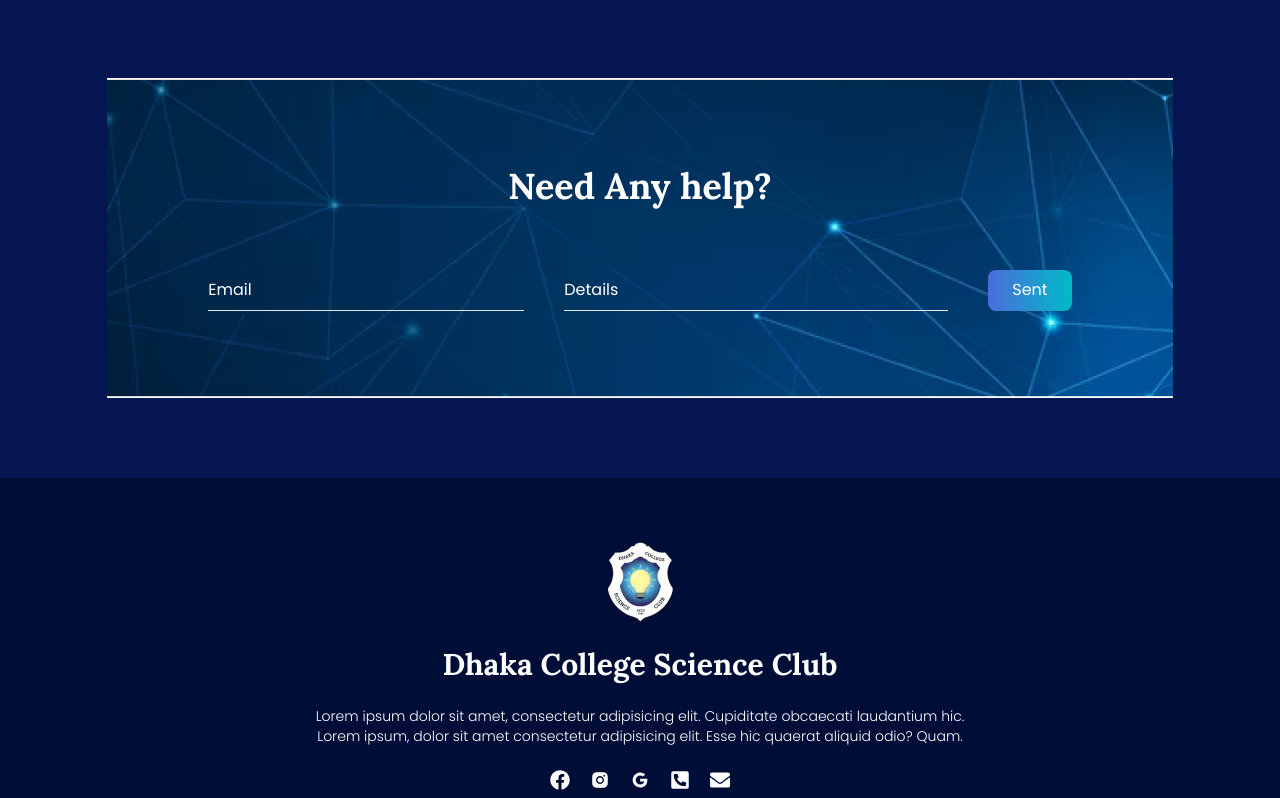
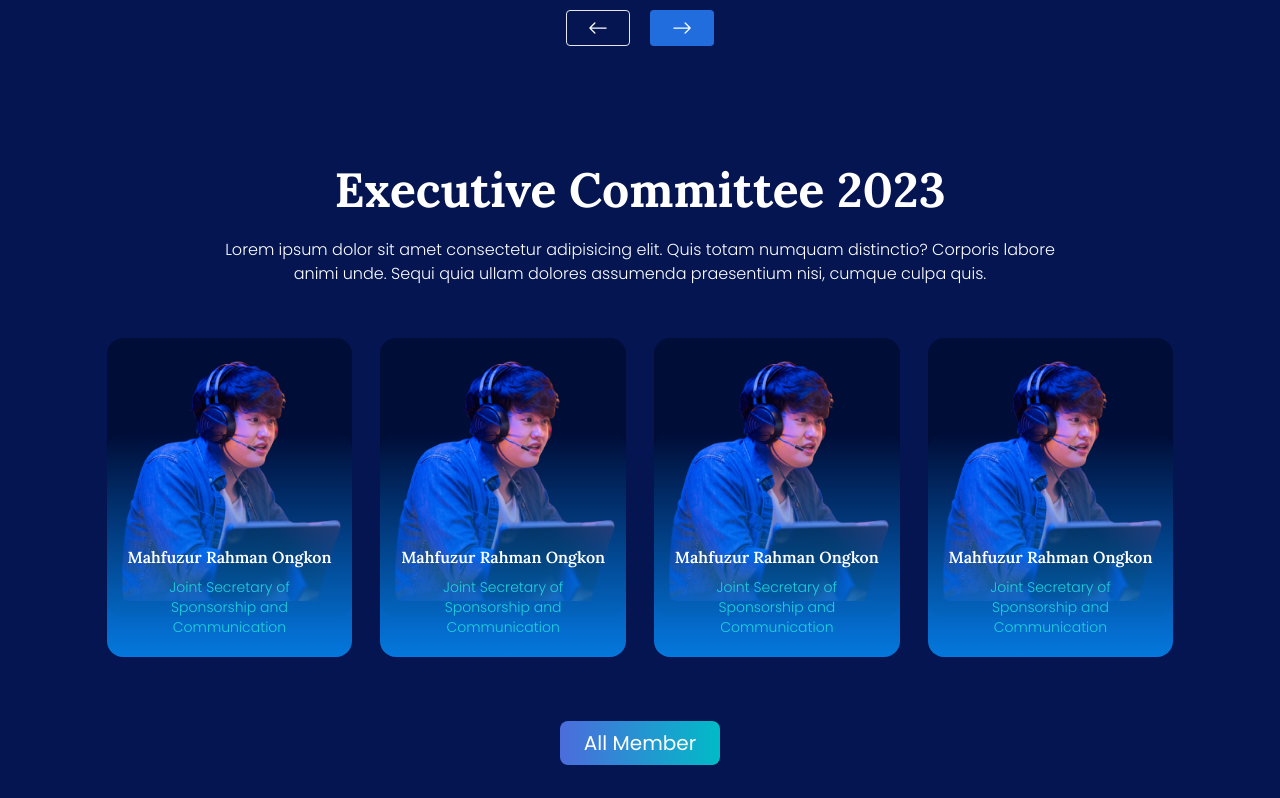
Before and after one commit to amirhamza24/science-club, a React (Vite) app: page / in a window 1280 px wide. Shown: the part 3502-4300 px from the top of the page. Built offline with nearby package versions, Linux system fonts and the light colour scheme.

Commit message:
committee home added

```diff
--- /dev/null
+++ b/src/components/Layout/Committee/Committee.jsx
@@ -0,0 +1,86 @@
+// import React from 'react';
+import committee from '../../../assets/committee/committee.png'
+
+const Committee = () => {
+    return (
+        <div className='pb-28 pt-10'>
+            <div className='w-10/12 mx-auto h-full'>
+                <div className='flex items-center justify-center h-full'>
+                    <div className='text-center space-y-6'>
+                        <div>
+                            <h2 className='title-font text-5xl font-bold'>Executive Committee 2023</h2>
+                        </div>
+
+                        <div className='body-font font-light'>
+                            <p>Lorem ipsum dolor sit amet consectetur adipisicing elit. Quis totam numquam distinctio? Corporis labore <br /> animi unde. Sequi quia ullam dolores assumenda praesentium nisi, cumque culpa quis.</p>
+                        </div>
+
+                        <div className='grid grid-cols-4 gap-7 pt-7'>
+                            <div className='relative rounded-2xl bg-[#000D37] py-4 px-2 mb-20'>
+                                <div className="rounded-2xl overflow-hidden">
+                                    <img src={committee} className='rounded-2xl' alt="" />
+                                </div>
+
+                                <div className="absolute -bottom-10 left-0 w-full">
+                                    <div className="space-y-2 pt-28 p-5 bg-gradient-to-b from-transparent to-[#0478dd] rounded-2xl">
+                                        <h3 className='title-font font-semibold'>Mahfuzur Rahman Ongkon</h3>
+
+                                        <p className='text-[#1ED2DD] body-font text-sm font-light'>Joint Secretary of Sponsorship and Communication</p>
+                                    </div>
+                                </div>
+                            </div>
+
+                            <div className='relative rounded-2xl bg-[#000D37] py-4 px-2 mb-20'>
+                                <div className="rounded-2xl overflow-hidden">
+                                    <img src={committee} className='rounded-2xl' alt="" />
+                                </div>
+
+                                <div className="absolute -bottom-10 left-0 w-full">
+                                    <div className="space-y-2 pt-28 p-5 bg-gradient-to-b from-transparent to-[#0478dd] rounded-2xl">
+                                        <h3 className='title-font font-semibold'>Mahfuzur Rahman Ongkon</h3>
+
+                                        <p className='text-[#1ED2DD] body-font text-sm font-light'>Joint Secretary of Sponsorship and Communication</p>
+                                    </div>
+                                </div>
+                            </div>
+
+                            <div className='relative rounded-2xl bg-[#000D37] py-4 px-2 mb-20'>
+                                <div className="rounded-2xl overflow-hidden">
+                                    <img src={committee} className='rounded-2xl' alt="" />
+                                </div>
+
+                                <div className="absolute -bottom-10 left-0 w-full">
+                                    <div className="space-y-2 pt-28 p-5 bg-gradient-to-b from-transparent to-[#0478dd] rounded-2xl">
+                                        <h3 className='title-font font-semibold'>Mahfuzur Rahman Ongkon</h3>
+
+                                        <p className='text-[#1ED2DD] body-font text-sm font-light'>Joint Secretary of Sponsorship and Communication</p>
+                                    </div>
+                                </div>
+                            </div>
+
+                            <div className='relative rounded-2xl bg-[#000D37] py-4 px-2 mb-20'>
+                                <div className="rounded-2xl overflow-hidden">
+                                    <img src={committee} className='rounded-2xl' alt="" />
+                                </div>
+
+                                <div className="absolute -bottom-10 left-0 w-full">
+                                    <div className="space-y-2 pt-28 p-5 bg-gradient-to-b from-transparent to-[#0478dd] rounded-2xl">
+                                        <h3 className='title-font font-semibold'>Mahfuzur Rahman Ongkon</h3>
+
+                                        <p className='text-[#1ED2DD] body-font text-sm font-light'>Joint Secretary of Sponsorship and Communication</p>
+                                    </div>
+                                </div>
+                            </div>
+                        </div>
+
+                        <div className=''>
+                            <button className='bg-gradient-to-r from-[#4C6CDC] to-[#00BBC7] text-white py-2 px-6 rounded-lg text-xl body-font'>All Member</button>
+                        </div>
+                    </div>
+                </div>
+            </div>
+        </div>
+    );
+};
+
+export default Committee;
--- a/src/components/Layout/Gallery/Gallery.jsx
+++ b/src/components/Layout/Gallery/Gallery.jsx
@@ -22,7 +22,7 @@ const Gallery = () => {
                             <p>Lorem ipsum dolor sit amet consectetur adipisicing elit. Quis totam numquam distinctio? Corporis labore <br /> animi unde. Sequi quia ullam dolores assumenda praesentium nisi, cumque culpa quis.</p>
                         </div>
 
-                        <div className='grid grid-cols-3 gap-7'>
+                        <div className='grid grid-cols-3 gap-7 py-6'>
                             <img src={gallery1} alt="" />
 
                             <img src={gallery2} alt="" />
--- a/src/components/Layout/Home/Home.jsx
+++ b/src/components/Layout/Home/Home.jsx
@@ -2,6 +2,7 @@
 
 import About from "../About/About";
 import Banner from "../Banner/Banner";
+import Committee from "../Committee/Committee";
 import Contact from "../Contact/Contact";
 import Events from "../Events/Events";
 import Gallery from "../Gallery/Gallery";
@@ -13,6 +14,7 @@ const Home = () => {
             <About></About>
             <Events></Events>
             <Gallery></Gallery>
+            <Committee></Committee>
             <Contact></Contact>
         </div>
     );
```
